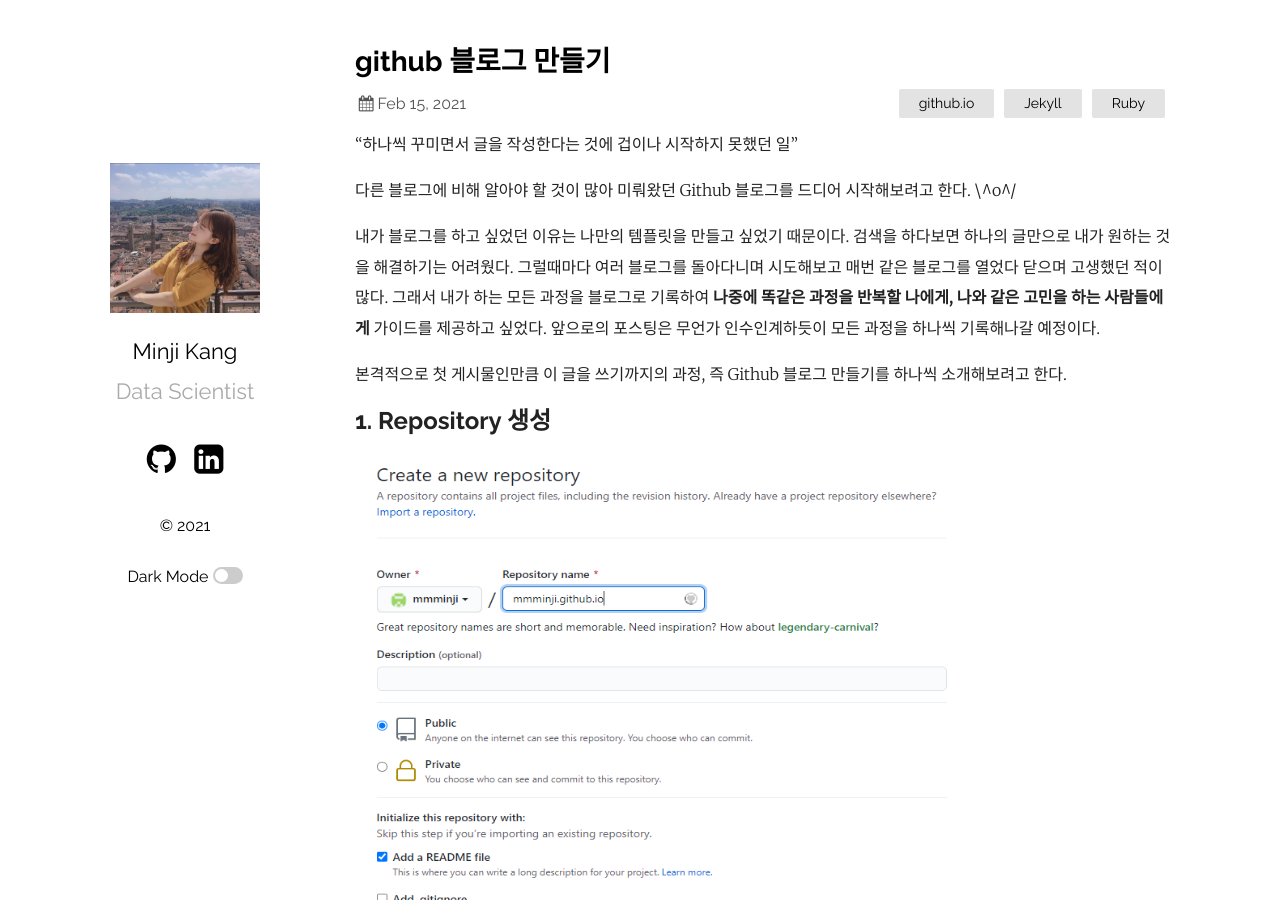
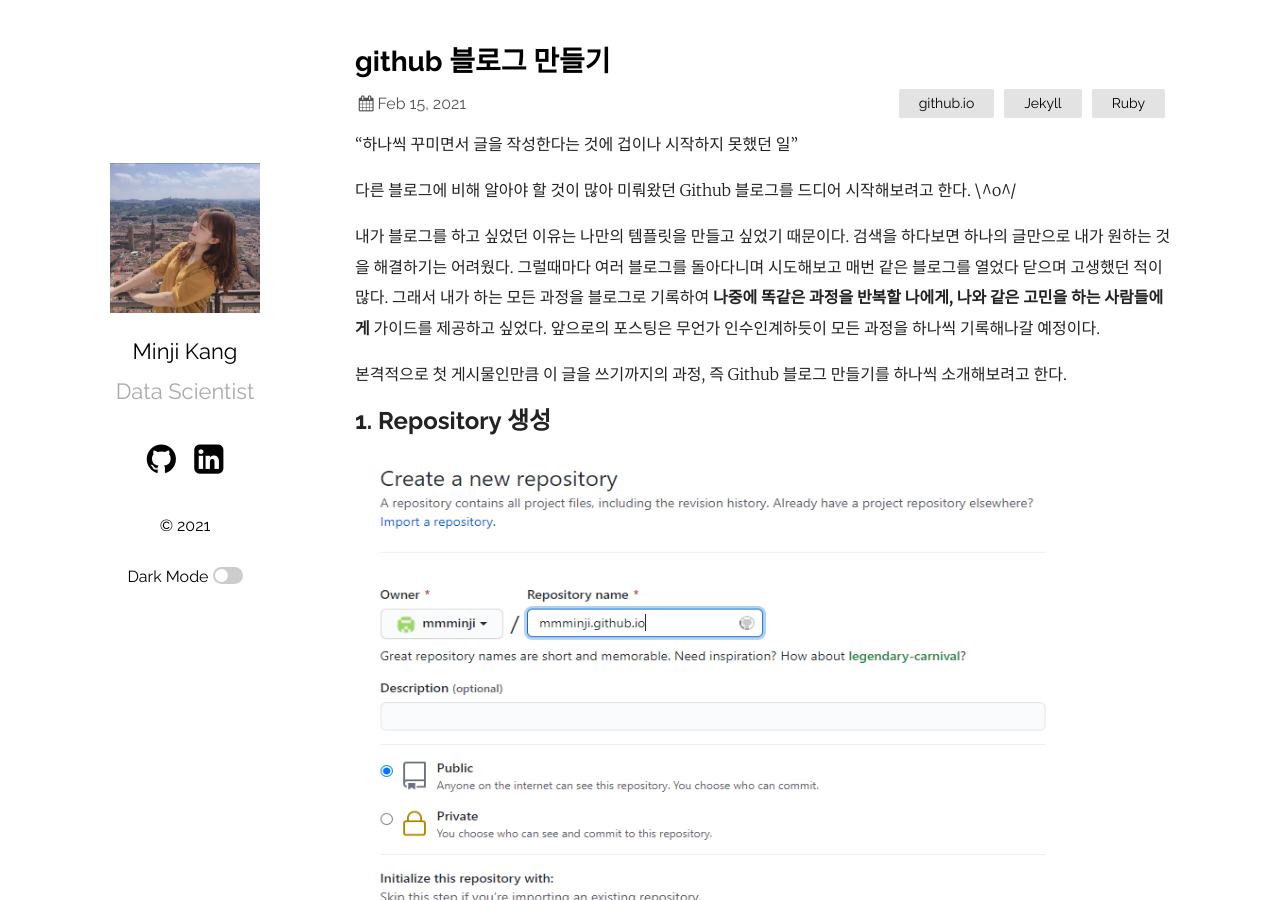
Before and after one commit to mmminji/mmminji.github.io, a Jekyll site: the page built from _posts/2021-02-15-github.io만들기.markdown, in a window 1280 px wide and 900 px high. Built offline with Jekyll 4.4.1, drawn with Linux system fonts in a browser that asks for light colours; comment, search, counter and statistics services are not loaded.

Commit message:
change img size

```diff
--- a/_posts/2021-02-15-github.io만들기.markdown
+++ b/_posts/2021-02-15-github.io만들기.markdown
@@ -15,7 +15,7 @@ categories: github.io Jekyll Ruby
 
 ## 1. Repository 생성
 
-![](https://github.com/mmminji/mmminji.github.io/blob/main/assets/post_pics/Create_a_new_repository.PNG?raw=true){: width="600" height="600"}
+![](https://github.com/mmminji/mmminji.github.io/blob/main/assets/post_pics/Create_a_new_repository.PNG?raw=true){: width="700" height="700"}
 
 새로운 repository 이름을 [아이디].github.io로 지정하여 생성한다. README 파일은 자동으로 만들어 두면 편하다.
 
@@ -31,23 +31,23 @@ clone시킬 폴더를 선택하면 해당 폴더에 repository(README파일포
 
 Github 블로그는 처음부터 자신이 원하는대로 디자인할 수 있지만 Jekyll을 이용하면 이미 만들어진 테마를 쉽게 디자인할 수 있다. [Jekyll 테마](http://jekyllthemes.org/) 사이트에서 원하는 테마를 선택하여 다운로드 한다. 이 중에서 내가 선택한 테마는 [Plainwhite](http://jekyllthemes.org/themes/PlainWhite-Jekyll/)이다.
 
-![](https://github.com/mmminji/mmminji.github.io/blob/main/assets/post_pics/jekyll_themes_plainwhite.PNG?raw=true){: width="600" height="600"}
+![](https://github.com/mmminji/mmminji.github.io/blob/main/assets/post_pics/jekyll_themes_plainwhite.PNG?raw=true){: width="700" height="400"}
 
 다운받은 파일을 압축을 풀고 아까 clone한 폴더에 모든 파일을 옮긴다.
 
-![](https://github.com/mmminji/mmminji.github.io/blob/main/assets/post_pics/clone_folder.PNG?raw=true){: width="300" height="400"}
+![](https://github.com/mmminji/mmminji.github.io/blob/main/assets/post_pics/clone_folder.PNG?raw=true){: width="400" height="600"}
 
 ## 4. Ruby 설치
 
 Jekyll이 Ruby로 만들어졌기 때문에 윈도우 OS의 경우 Ruby Devkit이 필요하다. [Ruby Installer](https://rubyinstaller.org/downloads/) 사이트에서 => 표시된 Ruby+Devkit를 설치한다.
 
-![](https://github.com/mmminji/mmminji.github.io/blob/main/assets/post_pics/ruby_installer.PNG?raw=true){: width="600" height="600"}
+![](https://github.com/mmminji/mmminji.github.io/blob/main/assets/post_pics/ruby_installer.PNG?raw=true){: width="700" height="700"}
 
 ## 5. Jekyll 설치
 
 3번에서는 Jekyll 테마를 설치했을 뿐이고, 이번에는 Ruby를 통해 Jekyll을 설치해야 한다.
 
-![](https://github.com/mmminji/mmminji.github.io/blob/main/assets/post_pics/command_ruby.png?raw=true){: width="500" height="300"}
+![](https://github.com/mmminji/mmminji.github.io/blob/main/assets/post_pics/command_ruby.png?raw=true){: width="600" height="400"}
 
 Ruby 콘솔창에서 repository가 있는 폴더로 들어간 후, 다음 명령어로 Jekyll에 필요한 패키지들을 설치한다.
 
@@ -65,7 +65,7 @@ gem install tzinfo-data
 
 간단하게 vscode에서 push 하는 방법을 소개하자면 아래 그림 순서에 맞춰서 하면 된다. (2번에서 이미 클론한 상태라고 가정)
 
-![](https://github.com/mmminji/mmminji.github.io/blob/main/assets/post_pics/vscode_git_push.png?raw=true){: width="400" height="400"}
+![](https://github.com/mmminji/mmminji.github.io/blob/main/assets/post_pics/vscode_git_push.png?raw=true){: width="600" height="600"}
 
 여기까지 하면 나만의 Github 블로그를 시작할 수 있다. 막상 해보면 어렵진 않지만 여러 가지를 찾아봐야한다는 진입장벽이 있는 것 같다.
 
```
